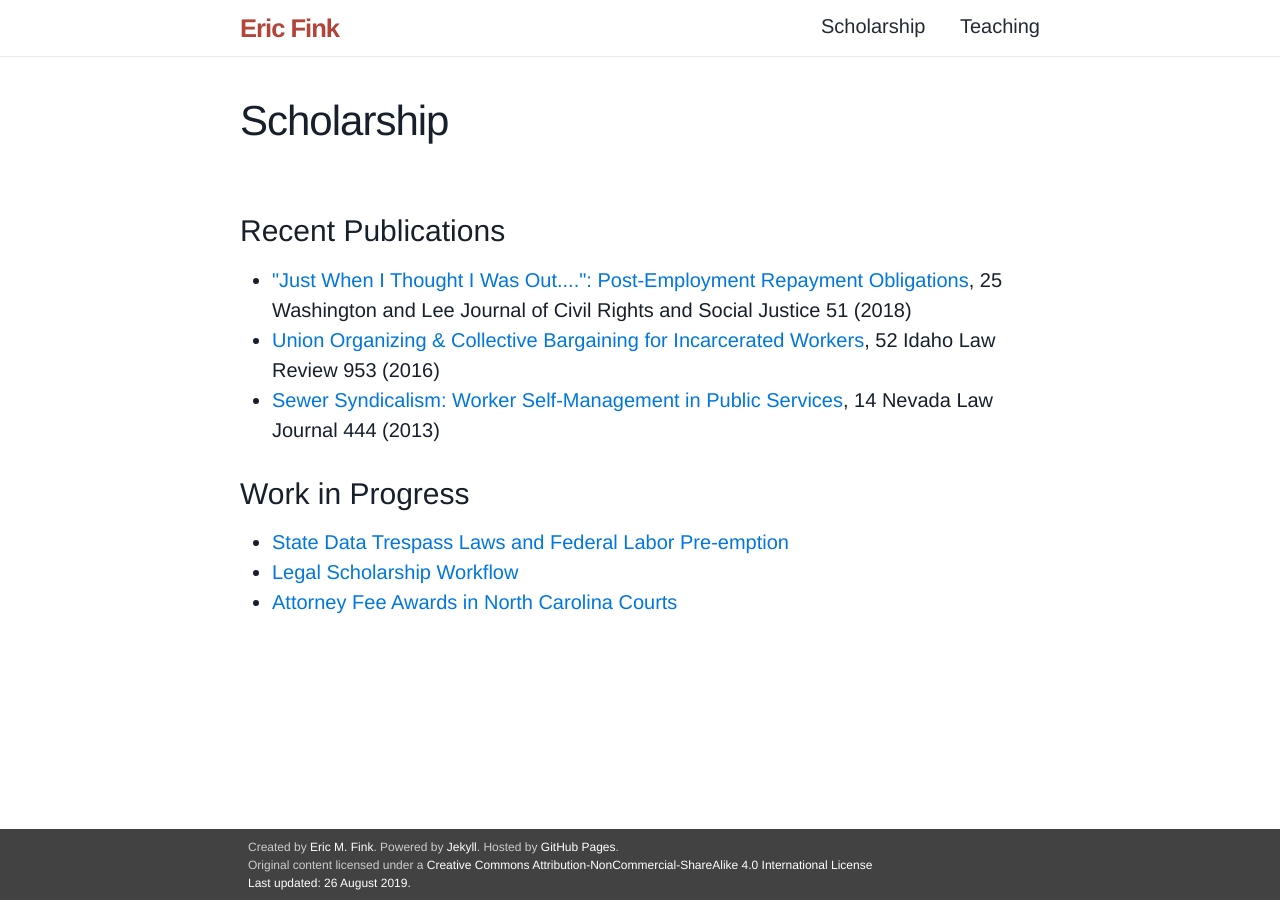
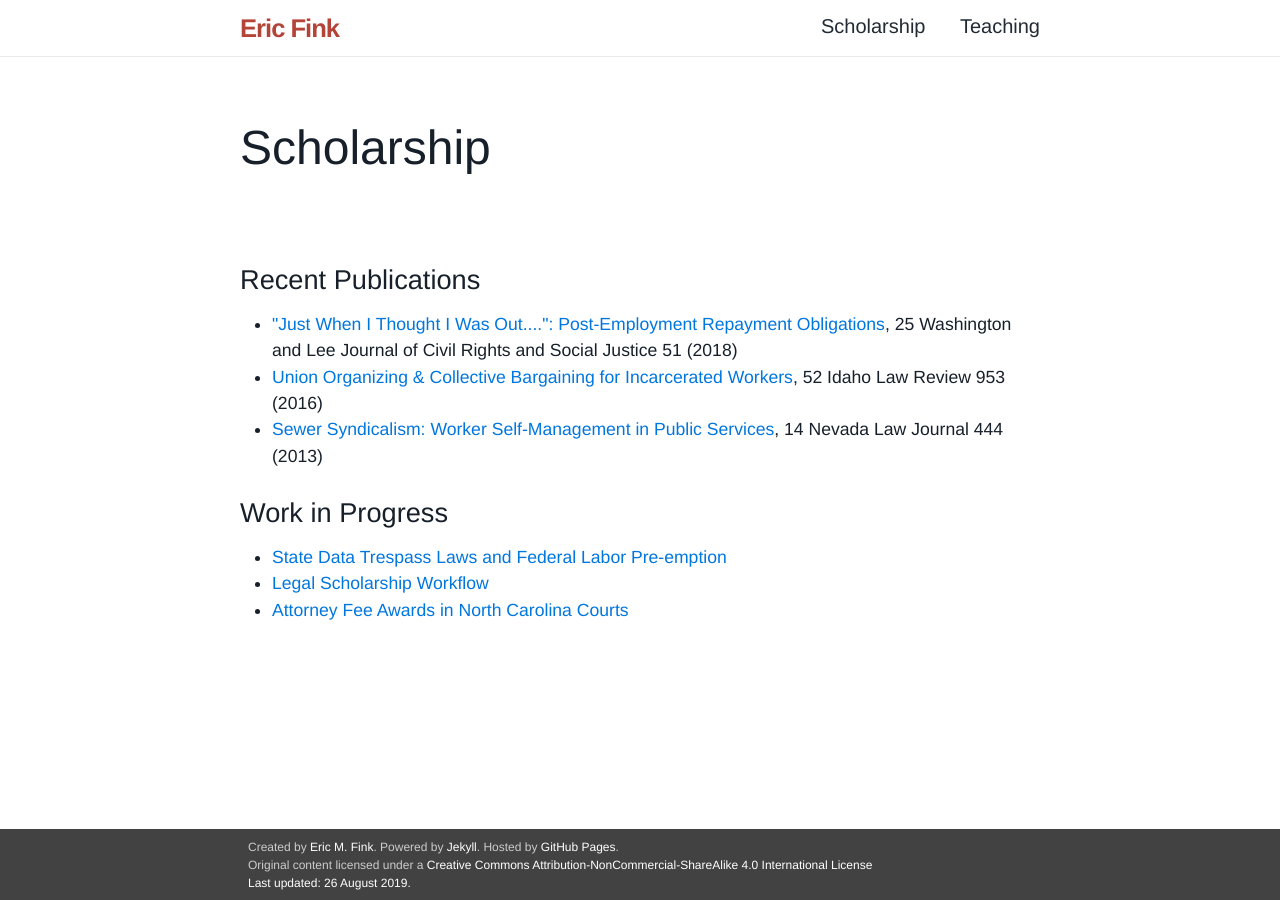
Before and after one commit to LuckyJimJD/ElonLaw, a Jekyll site: the page built from _pages/scholarship.md, in a window 1280 px wide. Built offline with Jekyll 4.4.1, drawn with Linux system fonts in a browser that asks for light colours; some web fonts are replaced; comment, search, counter and statistics services are not loaded.

Commit message:
update mobile queries

```diff
--- a/_pages/scholarship.md
+++ b/_pages/scholarship.md
@@ -4,7 +4,8 @@
 title: Scholarship
 ---
 <!-- Recent Publications -->
-### Recent Publications
+## Recent Publications
+
 <ul>
 {% for publication in site.data.publications %}
 <li><a href="https://luckyjimjd.github.io/assets/pdf/{{ publication.pdf }}" target="_blank">{{ publication.title }}</a>, {{ publication.volume }} {{ publication.journal }} {{ publication.page }} ({{ publication.date }})</li>
@@ -12,7 +13,7 @@
 </ul>
 
 <!-- Work in Progress -->
-### Work in Progress
+## Work in Progress
 <ul>
 {% for project in site.data.projects %}
 <li>
--- a/_sass/_footer.scss
+++ b/_sass/_footer.scss
@@ -22,7 +22,7 @@
   background-color: $grey-color-dark;
   border-top: $footer-border-top;
   color: $footer-color;
-  font-size: $footer-font-size;
+  font-size: .5rem;
   font-weight: $footer-font-weight;
   padding: $footer-padding;
   position: fixed;
@@ -33,3 +33,13 @@
   a { color: #fff; }
   a:hover { color: $theme-color; }
 }
+
+
+@media only screen
+and (min-device-width:576px){
+    footer {
+      font-size: $footer-font-size;
+      padding: $footer-padding;
+    }
+
+}
--- a/_sass/_pages.scss
+++ b/_sass/_pages.scss
@@ -1,5 +1,5 @@
 .page-content {
-    padding: 100px 0; /* VERTICAL PADDING FOR TITLE ON EVERY PAGE */
+padding: 100px 0 150px 0; /* VERTICAL PADDING FOR TITLE ON EVERY PAGE */
 }
 .page-heading {
     font-size: 20px;
@@ -14,8 +14,9 @@
 }
 
 @media only screen
-and (max-device-width:576px){
+and (min-device-width:576px){
     .page-content {
-        padding: 100px 0 150px 0; /* VERTICAL PADDING FOR TITLE ON EVERY PAGE */
+        padding: 100px 0; /* VERTICAL PADDING FOR TITLE ON EVERY PAGE */
     }
+
 }
--- a/_sass/_posts.scss
+++ b/_sass/_posts.scss
@@ -1,3 +1,49 @@
+.post-header {
+    margin-bottom: 0;
+}
+.post-list {
+    margin: 0;
+    padding: 0;
+    list-style: none;
+
+    > li {
+        border-bottom: 1px solid $light-gray;
+        padding-bottom: $space-3;
+        padding-top: $space-3;
+    }
+}
+.post-title {
+    font-size: 1.7rem;
+    line-height: 1;
+    margin-bottom: 1rem;
+    margin-top: 0;
+}
+.post-content {
+    li{
+        font-size: .9rem;
+    }
+    h2 {
+        font-size: 1.3rem;
+    }
+    h3 {
+        font-size: 1.2rem;
+    }
+    h4 {
+        font-size: 1.1rem;
+    }
+}
+.post-meta {
+    color: $grey-color;
+    font-size: $small-font-size;
+    margin-bottom: 0px;
+}
+.post-link {
+    display: block;
+    font-size: 32px;
+}
+
+@media only screen
+and (min-device-width:576px){
     .post-header {
         margin-bottom: $vertical-spacing-unit;
     }
@@ -13,41 +59,36 @@
         }
     }
     .post-title {
-    font-size: 42px;
-    letter-spacing: -1px;
-    line-height: 1;
-    margin-bottom: 10px;
+        font-size: 3rem;
+        line-height: 2;
+        margin-bottom: 1rem;
         margin-top: 0;
         // @include media-query($on-laptop) {
         //     font-size: 36px;
         // }
     }
+
     .post-content {
         h2 {
-        font-size: 42px;
+            font-size: 1.7rem;
             // @include media-query($on-laptop) {
             //     font-size: 28px;
             // }
         }
         h3 {
-        font-size: 30px;
+            font-size: 1.5rem;
             // @include media-query($on-laptop) {
             //     font-size: 22px;
             // }
         }
         h4 {
-        font-size: 20px;
+            font-size: 1.2rem;
             // @include media-query($on-laptop) {
             //     font-size: 18px;
             // }
         }
+        li{
+            font-size: 1.1rem;
         }
-.post-meta {
-    color: $grey-color;
-    font-size: $small-font-size;
-    margin-bottom: 0px;
     }
-.post-link {
-    display: block;
-    font-size: 42px;
 }
--- a/_sass/_profile.scss
+++ b/_sass/_profile.scss
@@ -13,7 +13,7 @@
     margin-left: auto;
     margin-right: auto;
     width: 100%;
-    top: 15%;
+    top: 25%;
     left: 0;
     text-align: center;
 }
@@ -75,7 +75,6 @@
 .list-inline {
     padding-left: 0;
     list-style: none;
-    font-size: 32px;
     text-shadow: 2px 2px 3px rgba(0, 0, 0, 1);
 }
 
@@ -83,6 +82,7 @@
     display: inline-block;
     padding-left: 8px;
     padding-right: 8px;
+    font-size: 2rem;
 }
 
 .list-inline-item {
@@ -157,7 +157,6 @@
     .list-inline {
         padding-left: 0;
         list-style: none;
-        font-size: 32px;
         text-shadow: 2px 2px 3px rgba(0, 0, 0, 1);
     }
 
@@ -165,5 +164,6 @@
         display: inline-block;
         padding-left: 10px;
         padding-right: 10px;
+        font-size: 2rem;
     }
 }
```
Lines whose indentation alone changed are shown as unchanged.
